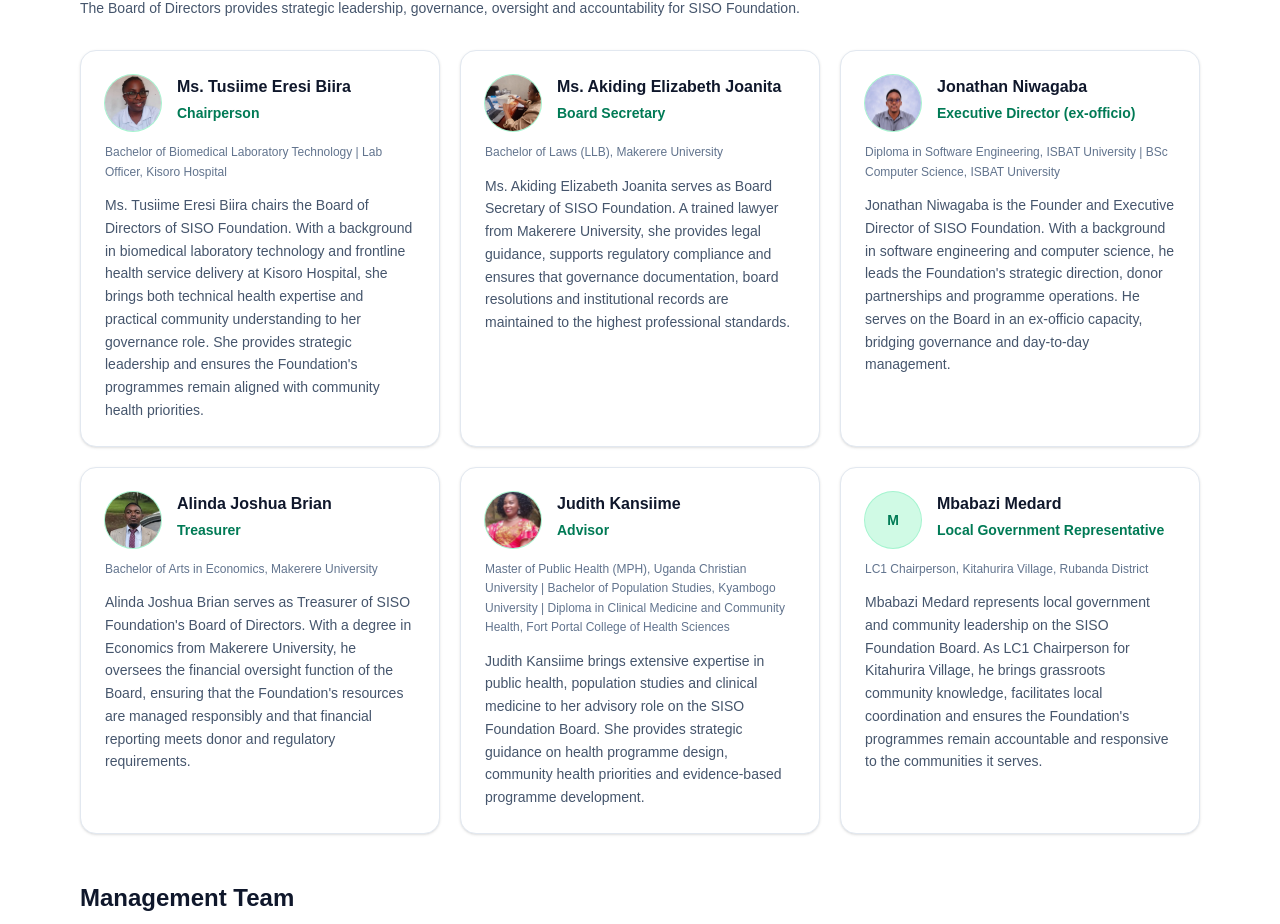
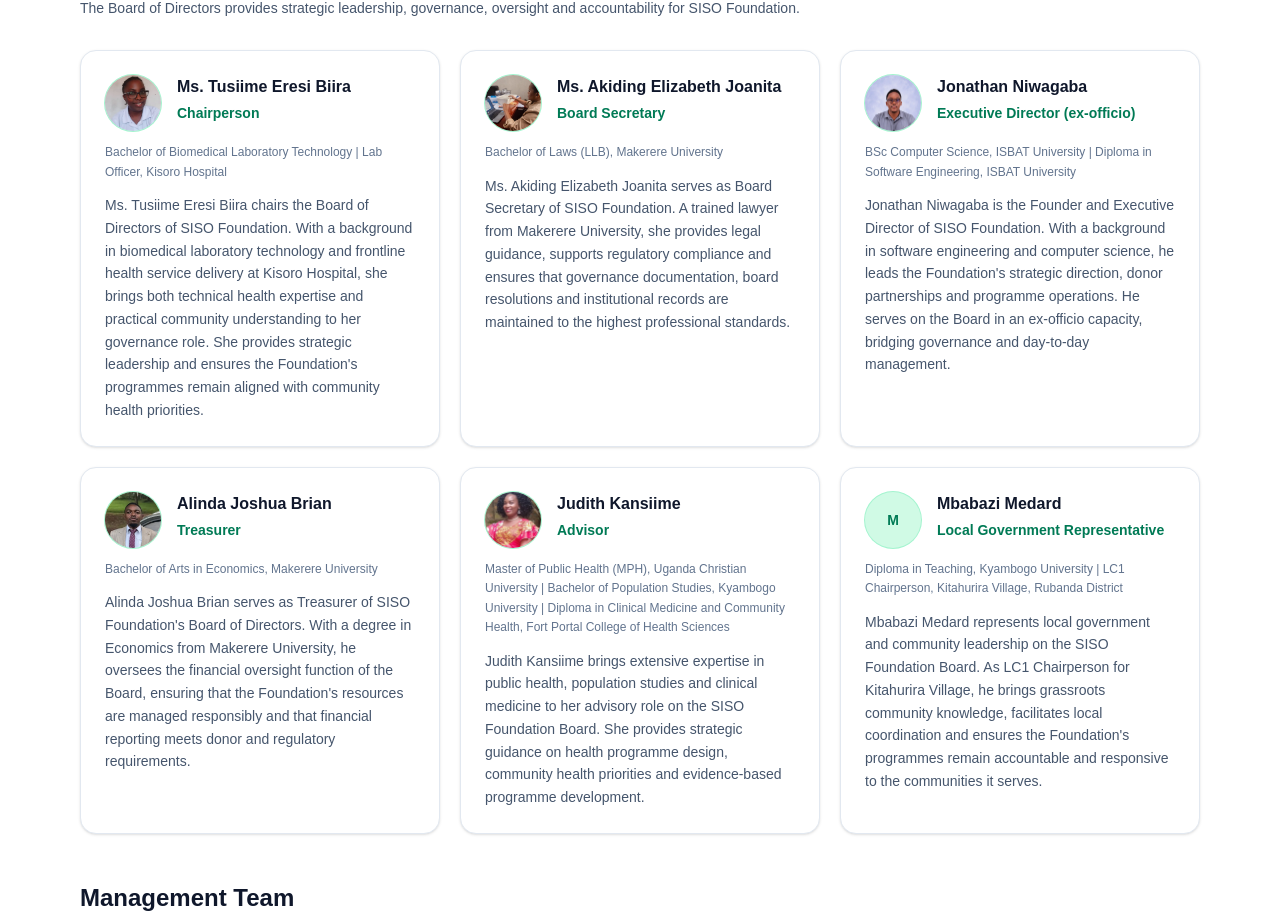
Before and after one commit to jonathanniwadev/siso-foundation, a Next.js app: page /governance in a window 1280 px wide. Shown: the part 1713-2637 px from the top of the page. Built offline with nearby package versions, Linux system fonts and the light colour scheme.

Commit message:
Reorder qualifications for team members

```diff
--- a/src/app/governance/page.tsx
+++ b/src/app/governance/page.tsx
@@ -73,7 +73,7 @@
   {
     name: "Jonathan Niwagaba",
     title: "Executive Director (ex-officio)",
-    qualifications: "Diploma in Software Engineering, ISBAT University | BSc Computer Science, ISBAT University",
+    qualifications: "BSc Computer Science, ISBAT University | Diploma in Software Engineering, ISBAT University  ",
     bio: "Jonathan Niwagaba is the Founder and Executive Director of SISO Foundation. With a background in software engineering and computer science, he leads the Foundation's strategic direction, donor partnerships and programme operations. He serves on the Board in an ex-officio capacity, bridging governance and day-to-day management.",
     image: "/team/jonathanniwagaba.webp",
   },
@@ -94,7 +94,7 @@
   {
     name: "Mbabazi Medard",
     title: "Local Government Representative",
-    qualifications: "LC1 Chairperson, Kitahurira Village, Rubanda District",
+    qualifications: "Diploma in Teaching, Kyambogo University | LC1 Chairperson, Kitahurira Village, Rubanda District",
     bio: "Mbabazi Medard represents local government and community leadership on the SISO Foundation Board. As LC1 Chairperson for Kitahurira Village, he brings grassroots community knowledge, facilitates local coordination and ensures the Foundation's programmes remain accountable and responsive to the communities it serves.",
   },
 ];
```
